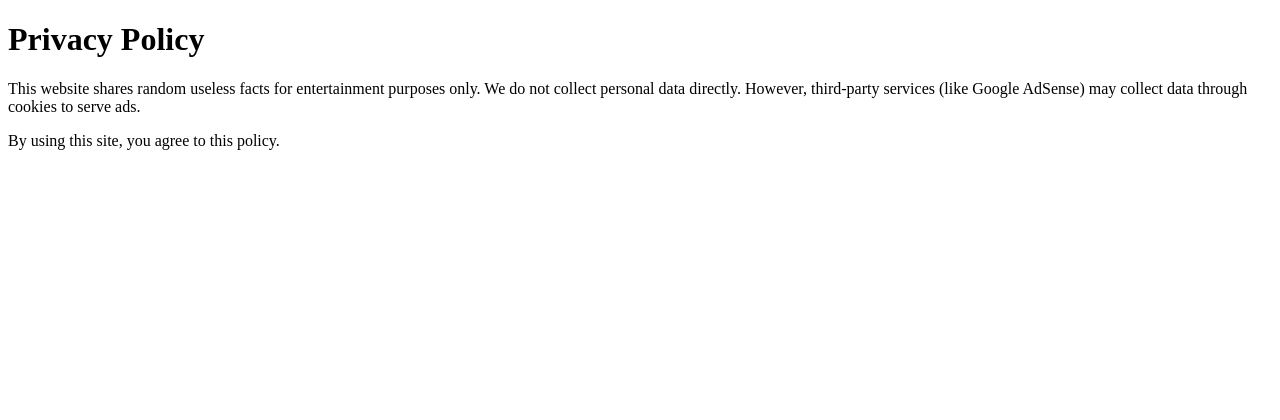
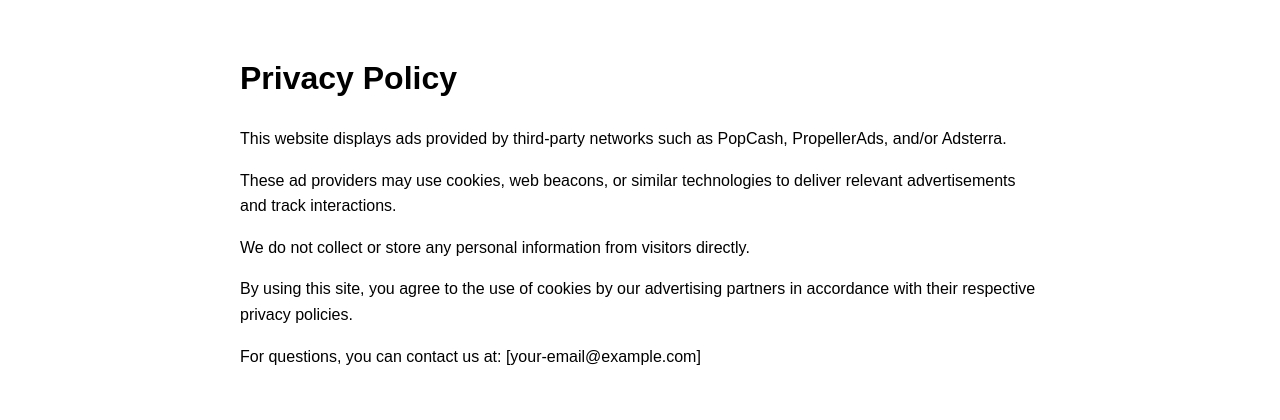
Before and after one commit to ProjectMemex/UselessFacts, a plain HTML site: page privacy.html in a window 1280 px wide. Drawn offline with Linux system fonts and the light colour scheme.

Commit message:
Update privacy.html

```diff
--- a/privacy.html
+++ b/privacy.html
@@ -1,12 +1,28 @@
 <!DOCTYPE html>
 <html lang="en">
 <head>
-  <meta charset="UTF-8">
+  <meta charset="UTF-8" />
   <title>Privacy Policy</title>
+  <style>
+    body {
+      font-family: Arial, sans-serif;
+      max-width: 800px;
+      margin: auto;
+      padding: 2em;
+      line-height: 1.6;
+    }
+  </style>
 </head>
 <body>
   <h1>Privacy Policy</h1>
-  <p>This website shares random useless facts for entertainment purposes only. We do not collect personal data directly. However, third-party services (like Google AdSense) may collect data through cookies to serve ads.</p>
-  <p>By using this site, you agree to this policy.</p>
+  <p>This website displays ads provided by third-party networks such as PopCash, PropellerAds, and/or Adsterra.</p>
+
+  <p>These ad providers may use cookies, web beacons, or similar technologies to deliver relevant advertisements and track interactions.</p>
+
+  <p>We do not collect or store any personal information from visitors directly.</p>
+
+  <p>By using this site, you agree to the use of cookies by our advertising partners in accordance with their respective privacy policies.</p>
+
+  <p>For questions, you can contact us at: [your-email@example.com]</p>
 </body>
 </html>
```
